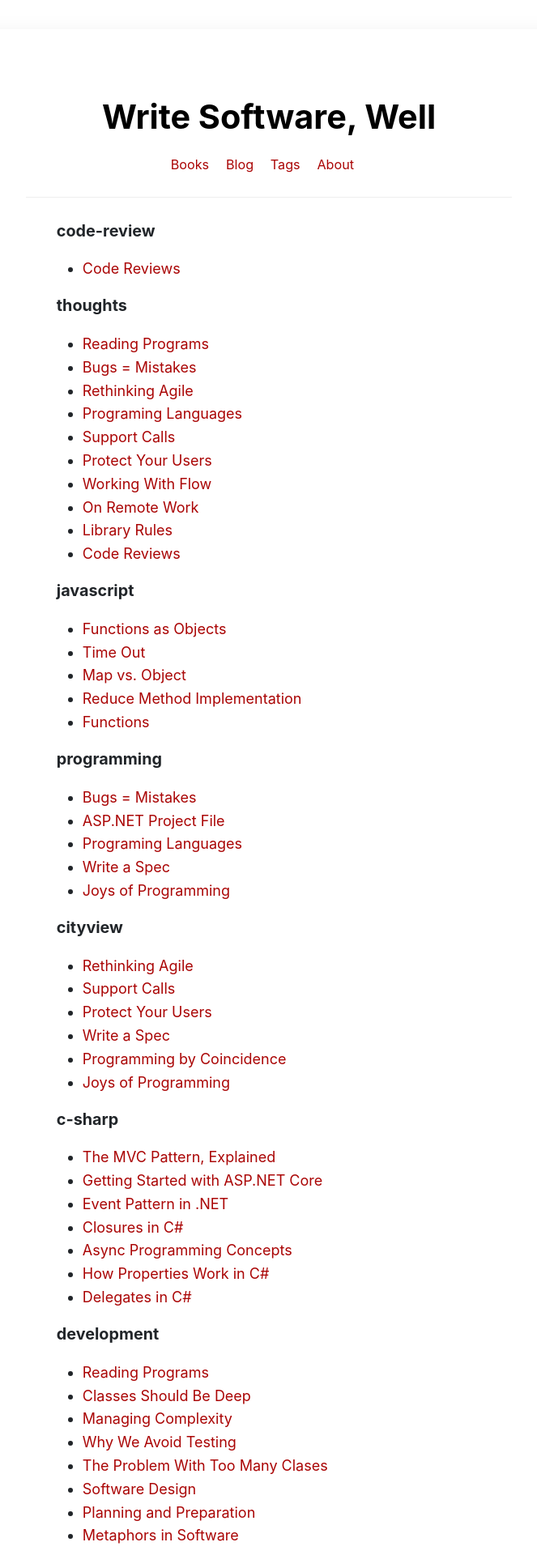
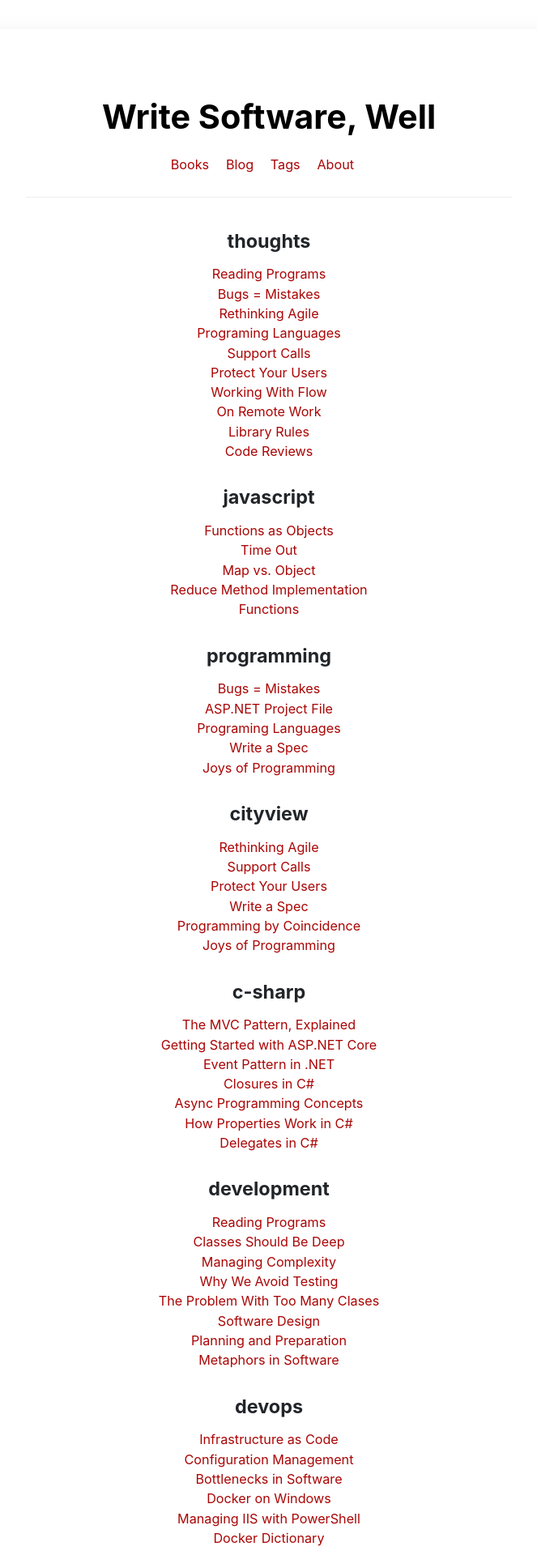
Before and after one commit to akshayKhot/akshayKhot.github.io, a Jekyll site: the page built from tags.md, in a window 1280 px wide. Shown: the top 1920 px of the page at 81% size, without its empty margins (308-971 px from the left). Built offline with Jekyll 4.4.1, drawn with Linux system fonts in a browser that asks for light colours.

Commit message:
cleanup tags

```diff
--- a/_posts/2018-1-20-code-review.md
+++ b/_posts/2018-1-20-code-review.md
@@ -1,7 +1,7 @@
 ---
 layout: post
 title: Code Reviews
-tags: code-review thoughts
+tags: thoughts
 ---
 
 You want your code to be reviewed by a repairman, instead of an inspector.
--- a/style.scss
+++ b/style.scss
@@ -284,18 +284,15 @@ section.tags {
   margin: 1em;
 
   div.tag-container {
+	  margin-top: 1.5em;
     div.tag-name {
-      margin: 0.5em 1em;
-      font-size: 1.1em;
+		margin: 0.5em 0;
+      font-size: 1.3em;
       font-weight: bold;
     }
-    ul {
-      margin: 1em;
-
-      li {
-        margin: 0.1em;
-      }
-    }
+    div.tagged-posts {
+		font-size: 0.9em;
+	}
   }
 }
 
--- a/tags.md
+++ b/tags.md
@@ -4,16 +4,16 @@ title: Tags
 permalink: /tags/
 ---
 
-<section class="tags">
+<section class="tags text-center">
 
   {% for tag in site.tags %}
     <div id="{{ tag[0] }}" class="tag-container">
       <div class="tag-name"> {{ tag[0] }} </div>
-      <ul>
+      <div class="tagged-posts">
         {% for post in tag[1] %}
-          <li><a href="{{ post.url }}">{{ post.title }}</a></li>
+          <div><a href="{{ post.url }}">{{ post.title }}</a></div>
         {% endfor %}
-      </ul>
+      </div>
     </div>
   {% endfor %}
 
```
